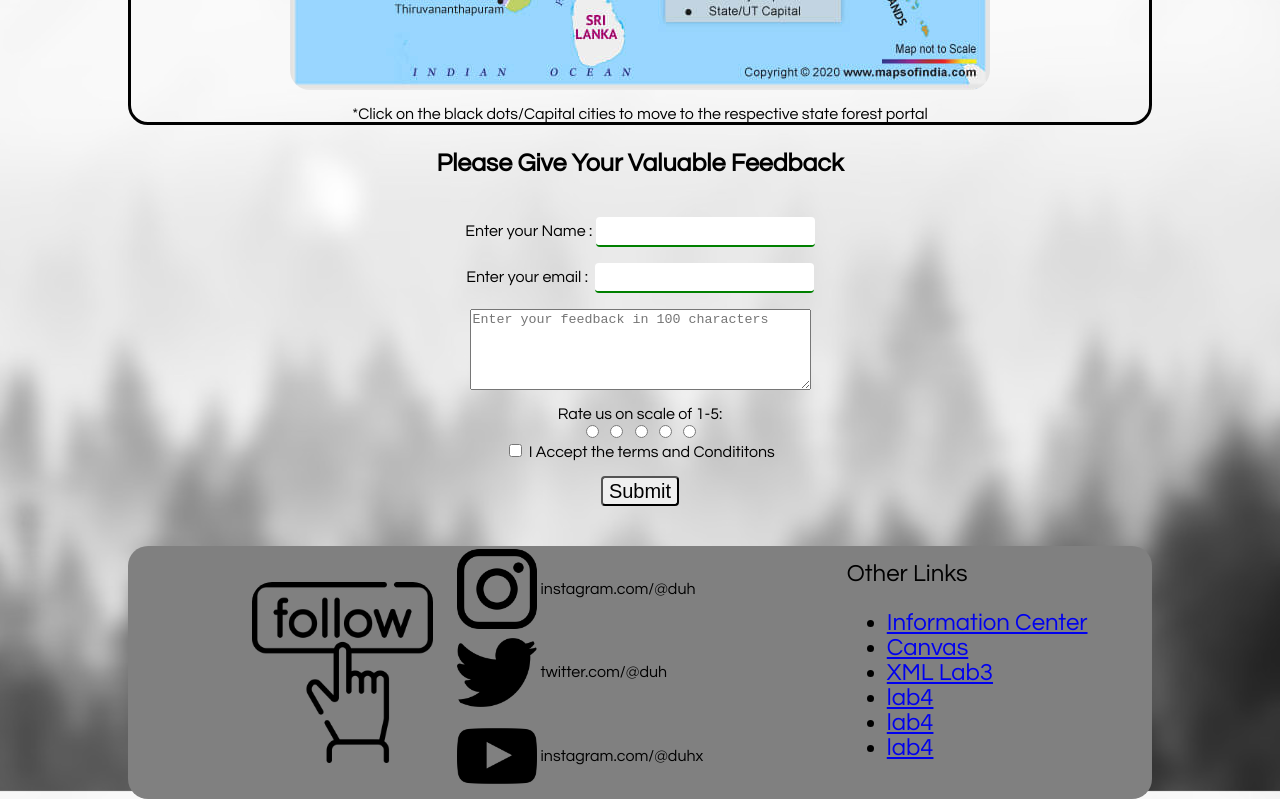
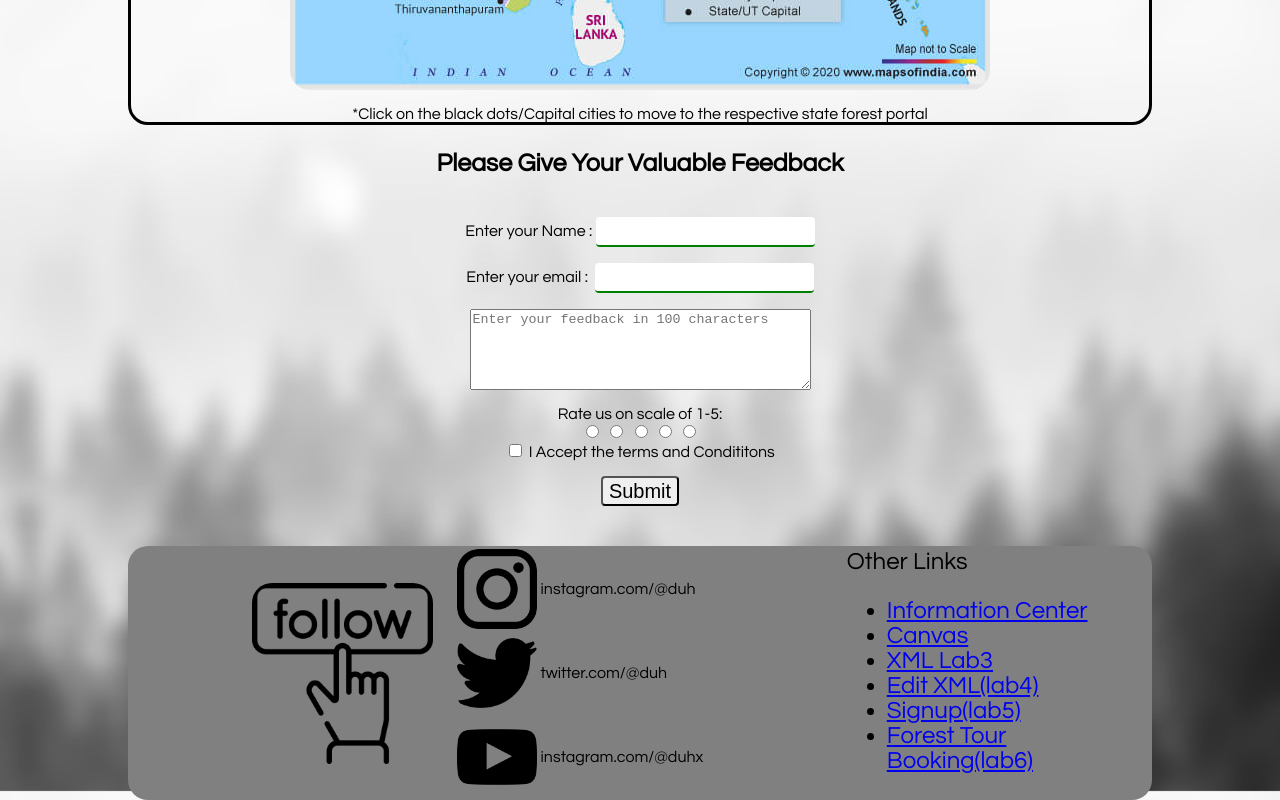
Before and after one commit to Duhxnush/Duhxnush.github.io, a plain HTML site: page index.html in a window 1280 px wide. Shown: the part 1609-2409 px from the top of the page. Drawn offline with Linux system fonts and the light colour scheme.

Commit message:
cosmetic

```diff
--- a/index.html
+++ b/index.html
@@ -110,9 +110,9 @@
                             <li><a href="lab2.html">Information Center</a></li>
                             <li><a href="canvas.html">Canvas</a></li>
                             <li><a href="lab3.xml">XML Lab3</a></li>
-                            <li><a href="lab4.html">lab4</a></li>
-                            <li><a href="lab5.html">lab4</a></li>
-                            <li><a href="lab6.html">lab4</a></li>
+                            <li><a href="lab4.html">Edit XML(lab4)</a></li>
+                            <li><a href="lab5.html">Signup(lab5)</a></li>
+                            <li><a href="lab6.html">Forest Tour Booking(lab6)</a></li>
                         </ul></font>
                     </td>
                 </tr>
```
Also changed, not shown: lab6.html (+2 -2 lines).
